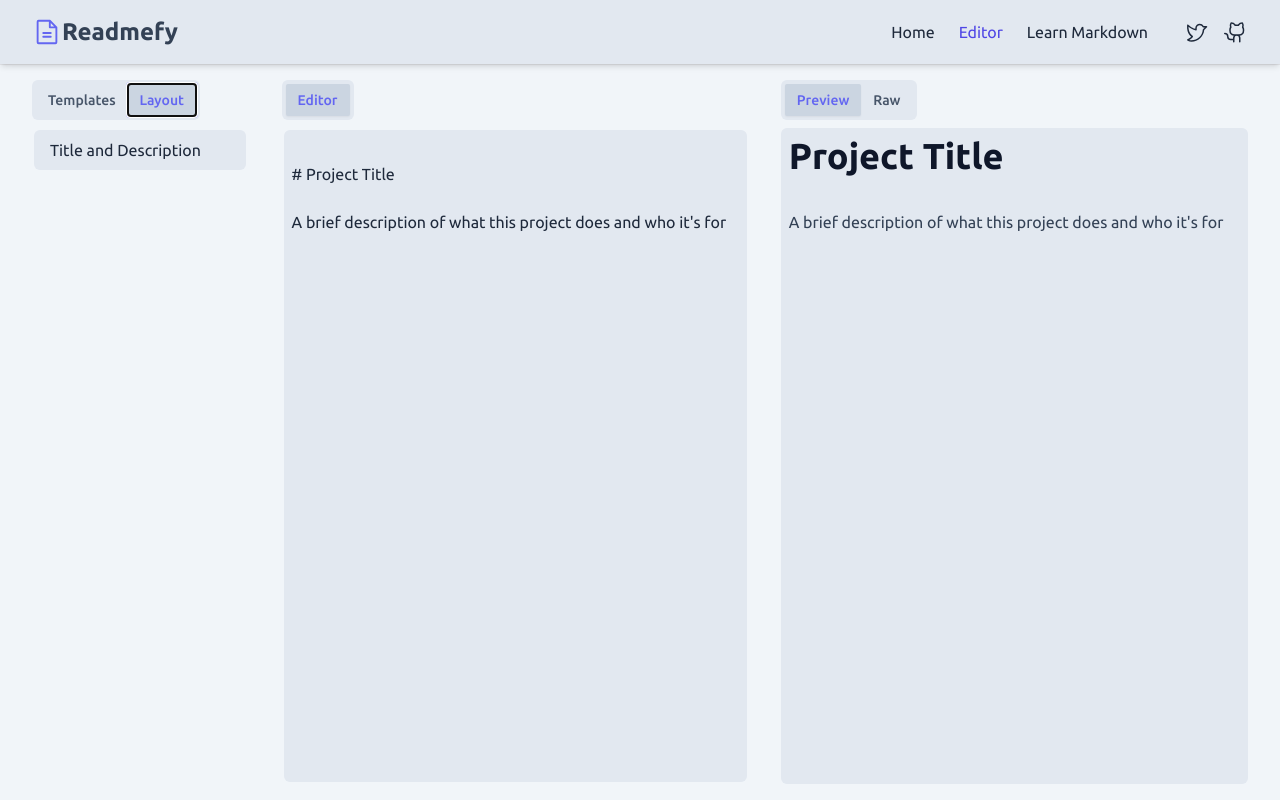
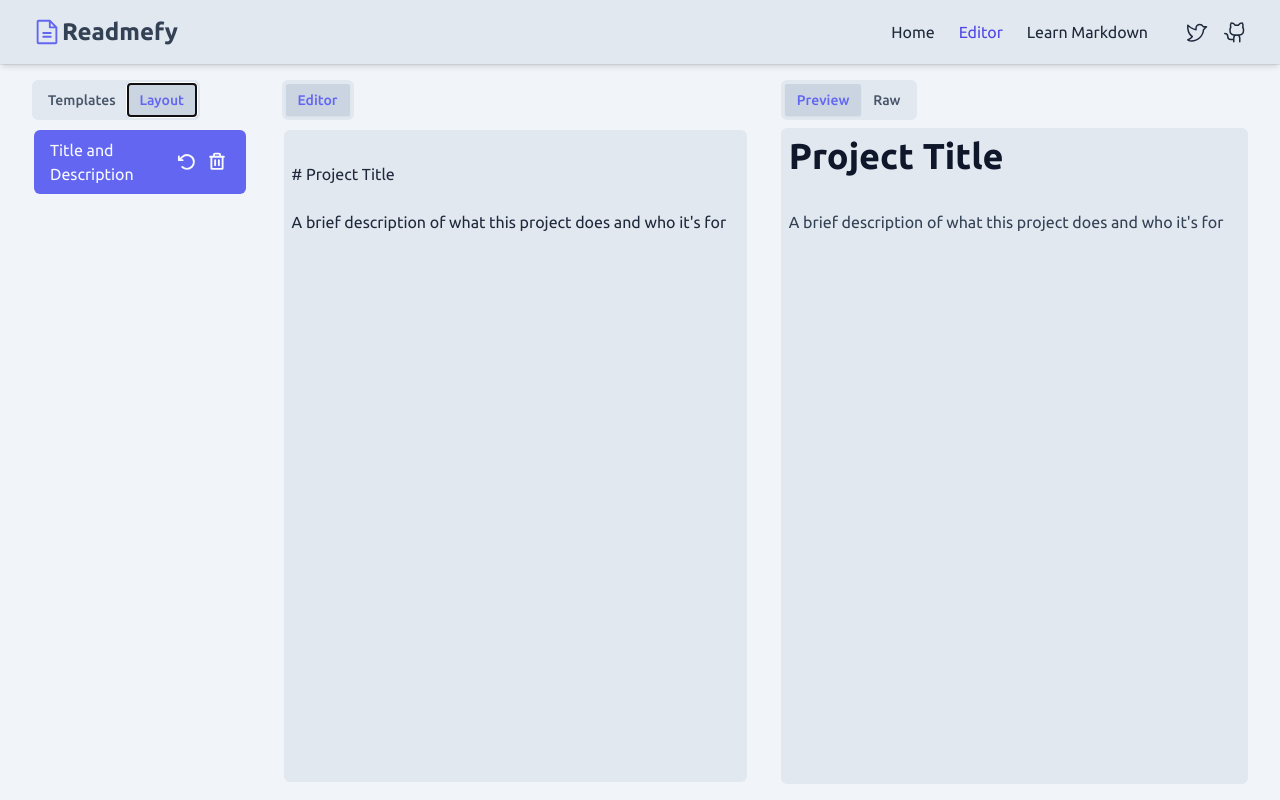
Before and after one commit to eoisaac/Readmefy, a React (Vite) app: page /editor in a window 1280 px wide. Both pictures are taken after a click on the tab "Layout". Built offline with nearby package versions, Linux system fonts and the light colour scheme.

Commit message:
feat: add TemplateItem actions

```diff
--- a/src/components/LayoutEditor.tsx
+++ b/src/components/LayoutEditor.tsx
@@ -32,7 +32,8 @@ export const LayoutEditor = ({ ...rest }: LayoutEditorProps) => {
               ref={provided.innerRef}
               {...provided.droppableProps}
               {...rest}
-              className="flex-1 space-y-2 p-[2px] pr-1"
+              className="flex-1 space-y-2 p-[2px] pr-1 transition-all
+              duration-200 ease-linear"
             >
               {layout.map((item, index) => (
                 <Draggable key={item.id} draggableId={item.id} index={index}>
--- a/src/components/Tabs.tsx
+++ b/src/components/Tabs.tsx
@@ -22,7 +22,7 @@ const TabsList = forwardRef<
   <TabsPrimitive.List
     ref={ref}
     className={twMerge(
-      `min-h-10 flex flex-wrap items-center justify-start
+      `min-h-10 flex flex-wrap items-center justify-center
       rounded-md bg-slate-200 p-1 text-slate-600`,
       className,
     )}
--- a/src/components/TemplateItem.tsx
+++ b/src/components/TemplateItem.tsx
@@ -1,6 +1,9 @@
+import { useEditor } from '@/contexts/EditorContext'
+import { ArrowCounterClockwise, Trash } from '@phosphor-icons/react'
 import { HTMLAttributes, forwardRef } from 'react'
 import { DraggableProvided } from 'react-beautiful-dnd'
 import { twMerge } from 'tailwind-merge'
+import { Button } from './Button'
 
 export interface Template {
   id: string
@@ -21,30 +24,60 @@ export const TemplateItem = forwardRef<HTMLLIElement, TemplateItemProps>(
     { id, label, markdown, provided, onItemSelect, ...rest }: TemplateItemProps,
     ref,
   ) => {
+    const { currentTemplate } = useEditor()
     const { className } = rest
+
+    const isSelected = currentTemplate?.id === id
 
     const handleOnSelect = () => {
       onItemSelect({ id, label, markdown })
     }
 
+    const handleResetTemplate = () => {
+      console.log('reset template')
+    }
+
+    const handleDeleteTemplate = () => {
+      console.log('delete template')
+    }
+
     return (
       <li
         ref={ref}
-        className="active:shadow-md"
+        className={twMerge(
+          `flex cursor-pointer select-none items-center justify-between
+          rounded-md bg-slate-200 px-4 py-2 text-left active:shadow-md`,
+          isSelected ? 'bg-indigo-500 text-slate-50' : '',
+          className,
+        )}
+        onClick={handleOnSelect}
         style={{ ...provided?.draggableProps.style }}
         {...provided?.draggableProps}
         {...provided?.dragHandleProps}
         {...rest}
       >
-        <button
-          className={twMerge(
-            `w-full rounded-md bg-slate-200 px-4 py-2 text-left`,
-            className,
-          )}
-          onClick={handleOnSelect}
-        >
-          {label}
-        </button>
+        <strong className="font-normal">{label}</strong>
+
+        {isSelected && (
+          <div className="inline-flex items-center gap-1">
+            <Button
+              label="Reset current template"
+              icon={<ArrowCounterClockwise />}
+              variant="primary"
+              size="xxs"
+              onClick={handleResetTemplate}
+              srLabel
+            />
+            <Button
+              label="Delete current template"
+              icon={<Trash />}
+              variant="primary"
+              size="xxs"
+              onClick={handleDeleteTemplate}
+              srLabel
+            />
+          </div>
+        )}
       </li>
     )
   },
--- a/src/components/TemplatesList.tsx
+++ b/src/components/TemplatesList.tsx
@@ -7,7 +7,10 @@ export const TemplatesList = () => {
   return (
     <section className="absolute inset-0 flex overflow-auto">
       <h3 className="sr-only">Templates List</h3>
-      <ul className="flex-1 space-y-2 p-[2px] pr-1">
+      <ul
+        className="flex-1 space-y-2 p-[2px] pr-1 transition-all duration-200
+      ease-linear"
+      >
         {templates.map((item) => (
           <TemplateItem
             key={item.id}
```
